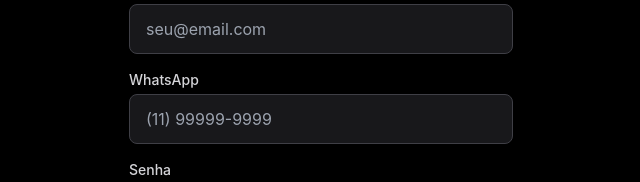
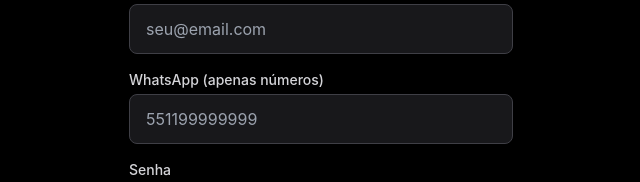
Before and after one commit to oapache/meu-barbeiro, a Next.js app in the folder frontend/: page /cadastro in a window 1280 px wide. Shown: the part 374-556 px from the top of the page, without its empty margins (319-959 px from the left). Built offline with nearby package versions, Linux system fonts and the light colour scheme; no server answers.

Commit message:
fix: campo WhatsApp aceita apenas números

```diff
--- a/frontend/src/app/cadastro/page.tsx
+++ b/frontend/src/app/cadastro/page.tsx
@@ -108,14 +108,15 @@ export default function CadastroPage() {
 
           <div>
             <label className="block text-sm font-medium text-zinc-300 mb-1">
-              WhatsApp
+              WhatsApp (apenas números)
             </label>
             <input
               type="tel"
               value={telefone}
-              onChange={(e) => setTelefone(e.target.value)}
+              onChange={(e) => setTelefone(e.target.value.replace(/\D/g, ''))}
               className="w-full px-4 py-3 rounded-lg bg-zinc-900 border border-zinc-700 text-white focus:border-white focus:outline-none"
-              placeholder="(11) 99999-9999"
+              placeholder="551199999999"
+              maxLength={13}
               required
             />
           </div>
```
